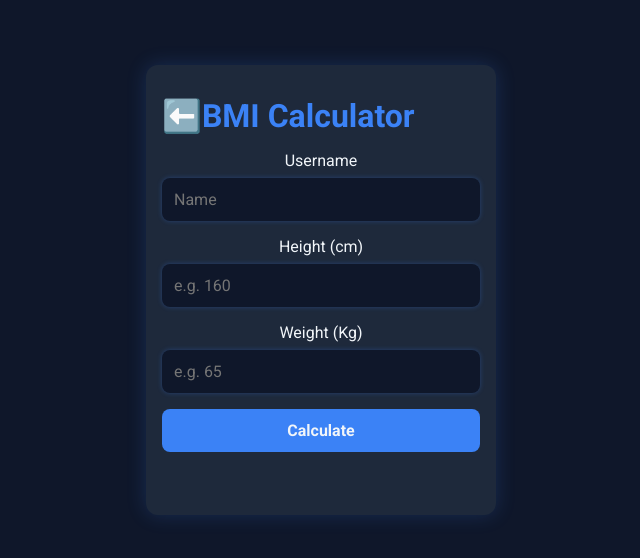
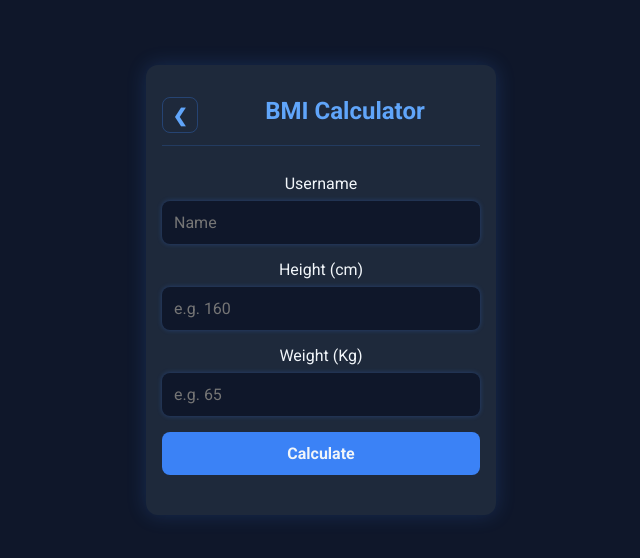
Before and after one commit to ThetThetSu/BMIcalculator, a React (Vite) app: page /calculate in a window 1280 px wide. Shown: the part 110-668 px from the top of the page, without its empty margins (319-959 px from the left). Built offline with nearby package versions, Linux system fonts and the light colour scheme.

Commit message:
Refactor Calculate component header for improved structure and styling; replace back button with a button element and enhance title layout

```diff
--- a/src/Calculate.jsx
+++ b/src/Calculate.jsx
@@ -45,21 +45,20 @@ const Calculate = () => {
 
   return (
     <div className="container">
-      <div style={{ display: "flex", alignItems: "center", gap: 8 }}>
-        <h1>
-          {" "}
-          <span
-            type="button"
+      <div className="records-header">
+        <div className="records-title-section">
+          <button
+            className="back-button"
+            onClick={() => navigate("/")}
             aria-label="Back to home"
-            onClick={() => navigate("/")}
-            style={{
-              cursor: "pointer",
-            }}
+            title="Back to home"
           >
-            ⬅️
-          </span>
-          BMI Calculator
-        </h1>
+            ❮
+          </button>
+          <div className="title-group">
+            <h1>BMI Calculator</h1>
+          </div>
+        </div>
       </div>
 
       <label htmlFor="username">Username</label>
```
